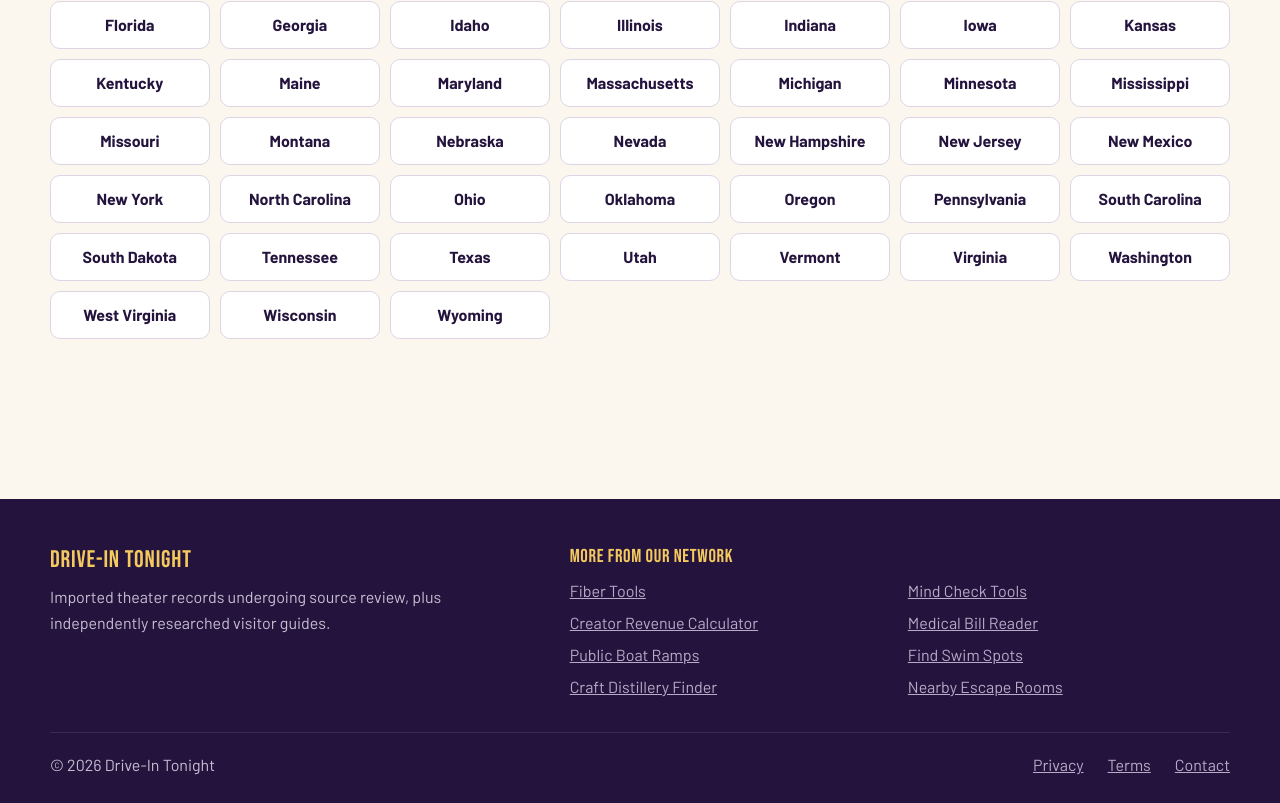
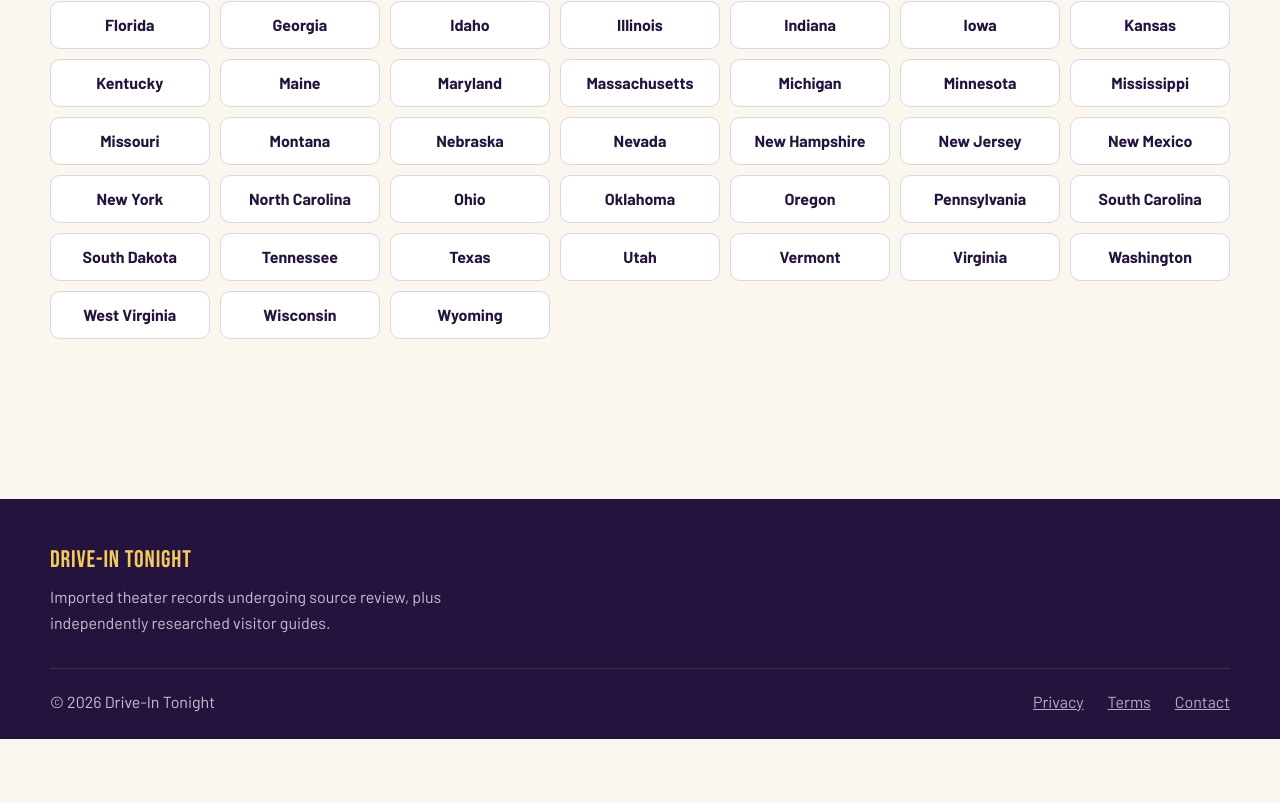
Before and after one commit to raiderj77/driveintonight, a Next.js app: page / in a window 1280 px wide. Shown: the part 2867-3670 px from the top of the page. After the commit the page ends 3606 px from the top, so only its background shows below. Built offline with nearby package versions, Linux system fonts and the light colour scheme.

Commit message:
Remove cross-site portfolio footer links (#12)
* Remove FiberTools cross-site backlink

* Remove cross-site portfolio footer links

```diff
--- a/src/app/layout.tsx
+++ b/src/app/layout.tsx
@@ -1,6 +1,5 @@
 import type { Metadata } from 'next';
 import { Bebas_Neue, Barlow } from 'next/font/google';
-import CreatorRevenueLink from '@/components/CreatorRevenueLink';
 import './globals.css';
 
 const display = Bebas_Neue({ subsets: ['latin'], variable: '--font-display', display: 'swap', weight: '400' });
@@ -13,13 +12,6 @@ export const metadata: Metadata = {
   verification: { google: '7DeasPCFCDL-ColW4v6ONqKH8jIPNRNoVLxXRmsgpUg' },
   robots: { index: true, follow: true, googleBot: { index: true, follow: true } },
 };
-
-const networkSites = [
-  ['Fiber Tools', 'https://fibertools.app'], ['Mind Check Tools', 'https://mindchecktools.com'],
-  ['Creator Revenue Calculator', 'https://creatorrevenuecalculator.com'], ['Medical Bill Reader', 'https://medicalbillreader.com'],
-  ['Public Boat Ramps', 'https://publicboatramps.com'], ['Find Swim Spots', 'https://findswimspots.com'],
-  ['Craft Distillery Finder', 'https://craftdistilleryfinder.com'], ['Nearby Escape Rooms', 'https://nearbyescaperooms.com'],
-];
 
 export default function RootLayout({ children }: { children: React.ReactNode }) {
   return (
@@ -39,15 +31,6 @@ export default function RootLayout({ children }: { children: React.ReactNode })
         <footer className="site-footer">
           <div className="container footer-grid">
             <div><h2>Drive-In Tonight</h2><p>Imported theater records undergoing source review, plus independently researched visitor guides.</p></div>
-            <div><h3>More from our network</h3><ul>{networkSites.map(([name, href]) => (
-              <li key={href}>
-                {href === 'https://creatorrevenuecalculator.com' ? (
-                  <CreatorRevenueLink>{name}</CreatorRevenueLink>
-                ) : (
-                  <a href={href} target="_blank" rel="noopener noreferrer">{name}</a>
-                )}
-              </li>
-            ))}</ul></div>
           </div>
           <div className="container footer-bottom"><span>© 2026 Drive-In Tonight</span><nav aria-label="Legal and contact"><a href="/privacy">Privacy</a><a href="/terms">Terms</a><a href="/contact">Contact</a></nav></div>
         </footer>
--- a/src/components/CreatorRevenueLink.tsx
+++ /dev/null
@@ -1,24 +0,0 @@
-'use client';
-
-import { usePathname } from 'next/navigation';
-import type { CSSProperties, ReactNode } from 'react';
-
-type CreatorRevenueLinkProps = {
-  children: ReactNode;
-  className?: string;
-  style?: CSSProperties;
-};
-
-export function creatorRevenueLinkRel(pathname: string): string {
-  return pathname === '/' ? 'noopener noreferrer' : 'nofollow noopener noreferrer';
-}
-
-export default function CreatorRevenueLink({ children, className, style }: CreatorRevenueLinkProps) {
-  const pathname = usePathname();
-
-  return (
-    <a href="https://creatorrevenuecalculator.com" target="_blank" rel={creatorRevenueLinkRel(pathname)} className={className} style={style}>
-      {children}
-    </a>
-  );
-}
```
Also changed, not shown: 1 other file (tests, documents, lock files or other folders).
